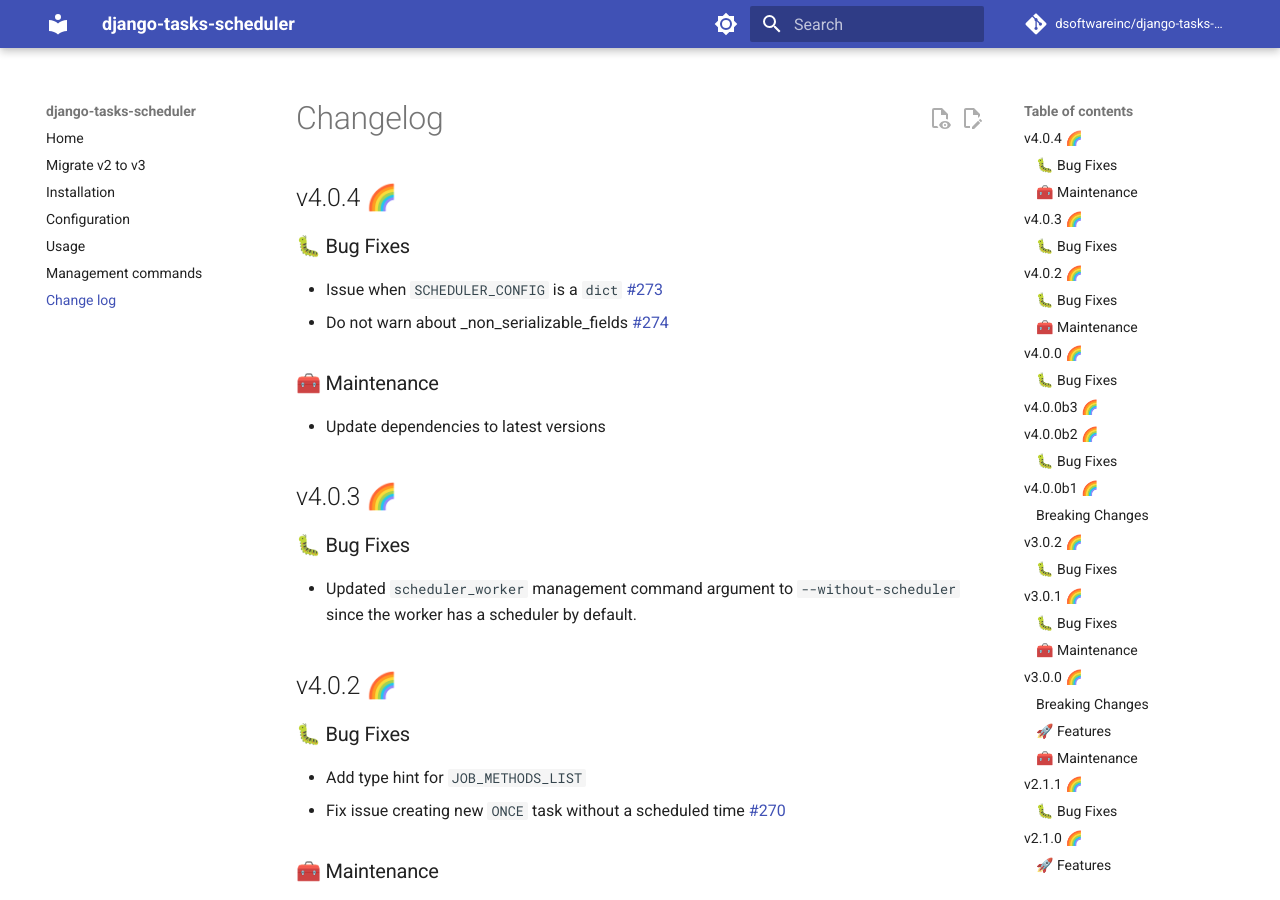
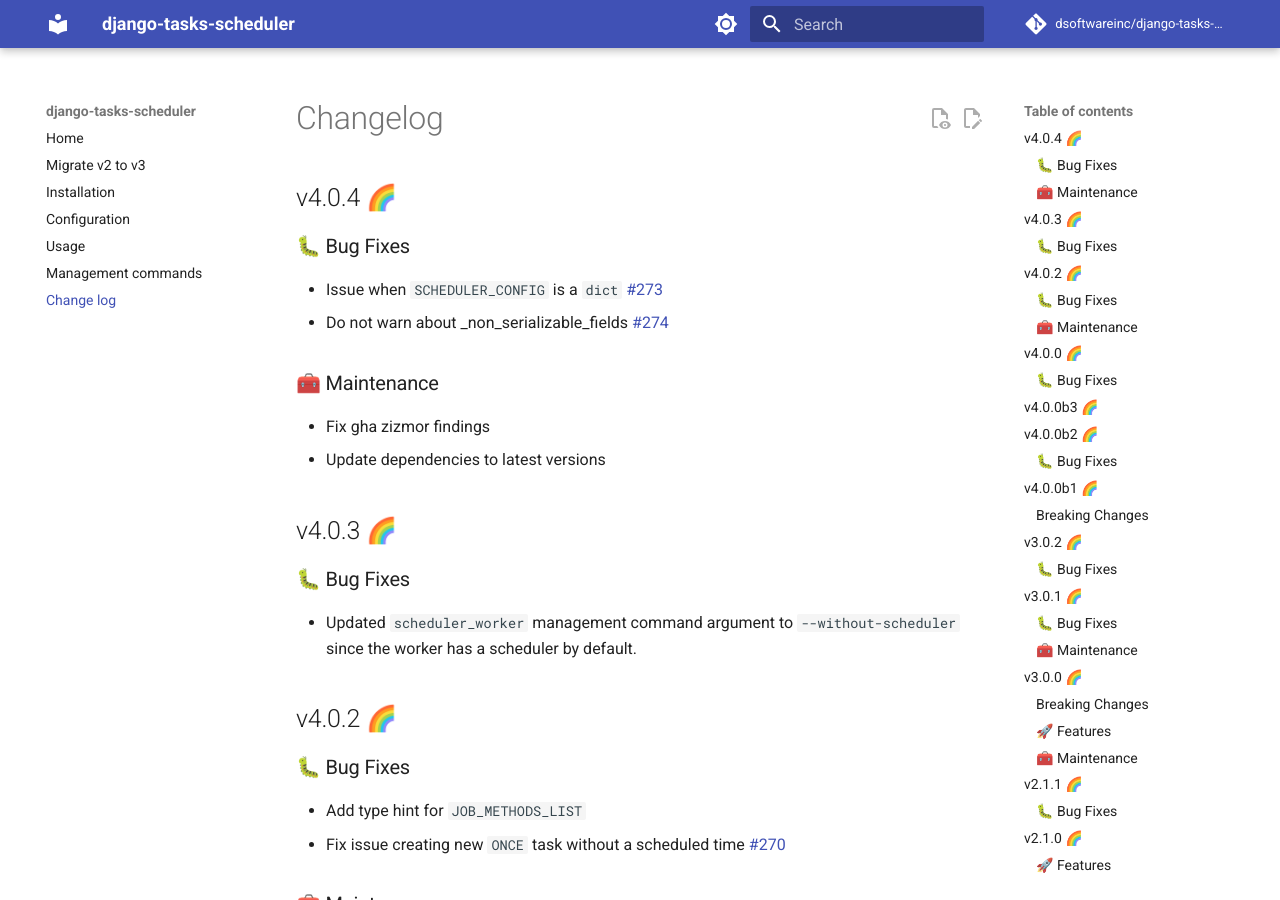
Before and after one commit to django-commons/django-tasks-scheduler, an MkDocs documentation site: the page built from docs/changelog.md, in a window 1280 px wide and 900 px high. Built offline with MkDocs 1.6.1 and Material for MkDocs 9.7.7, drawn with Linux system fonts in a browser that asks for light colours; comment, search, counter and statistics services are not loaded.

Commit message:
doc:update

```diff
--- a/docs/changelog.md
+++ b/docs/changelog.md
@@ -9,6 +9,7 @@
 
 ### 🧰 Maintenance
 
+- Fix gha zizmor findings
 - Update dependencies to latest versions
 
 ## v4.0.3 🌈
```
